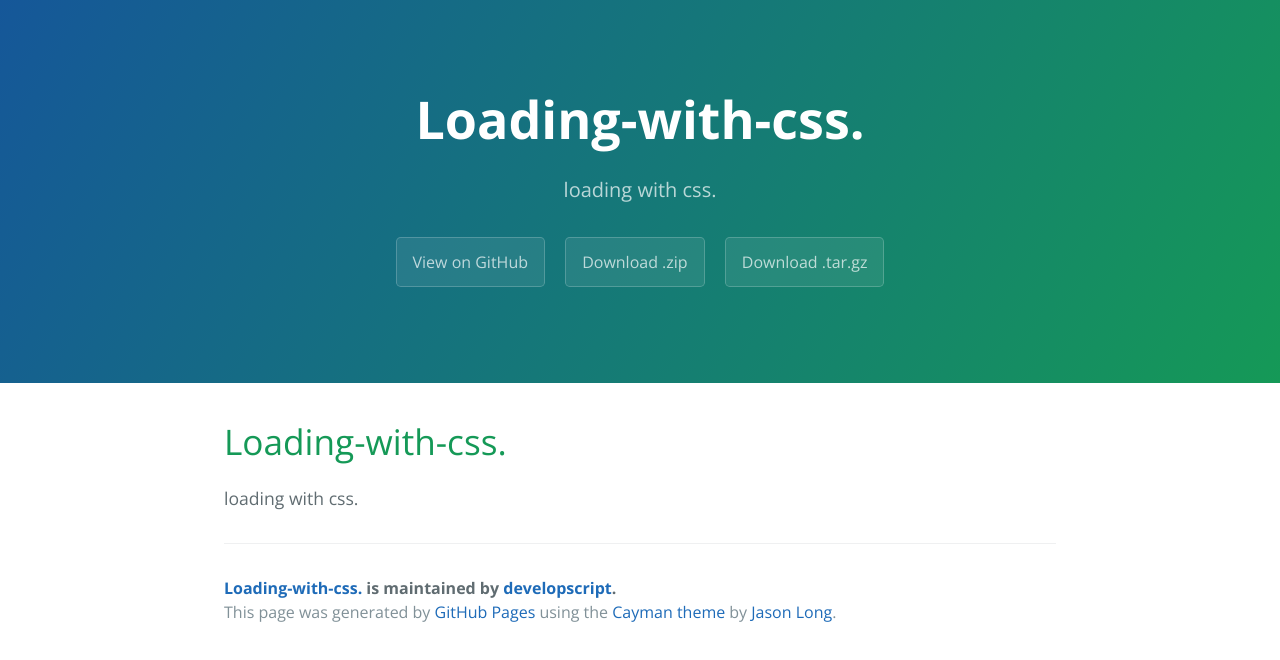
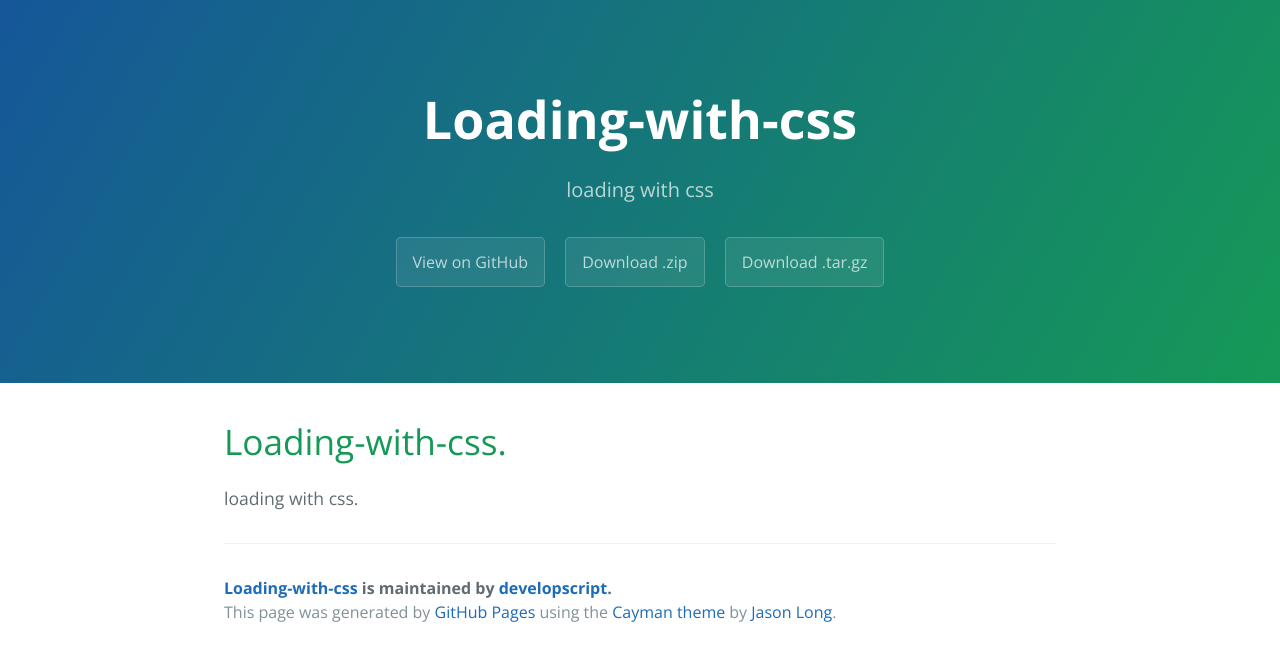
Before and after one commit to developscript/Loader-made-with-css, a plain HTML site: page index.html in a window 1280 px wide. Drawn offline with nearby package versions, Linux system fonts and the light colour scheme.

Commit message:
Create gh-pages branch via GitHub

```diff
--- a/index.html
+++ b/index.html
@@ -2,7 +2,7 @@
 <html lang="en-us">
   <head>
     <meta charset="UTF-8">
-    <title>Loading-with-css. by developscript</title>
+    <title>Loading-with-css by developscript</title>
     <meta name="viewport" content="width=device-width, initial-scale=1">
     <link rel="stylesheet" type="text/css" href="stylesheets/normalize.css" media="screen">
     <link href='https://fonts.googleapis.com/css?family=Open+Sans:400,700' rel='stylesheet' type='text/css'>
@@ -11,11 +11,11 @@
   </head>
   <body>
     <section class="page-header">
-      <h1 class="project-name">Loading-with-css.</h1>
-      <h2 class="project-tagline">loading with css.</h2>
-      <a href="https://github.com/developscript/Loading-with-css." class="btn">View on GitHub</a>
-      <a href="https://github.com/developscript/Loading-with-css./zipball/master" class="btn">Download .zip</a>
-      <a href="https://github.com/developscript/Loading-with-css./tarball/master" class="btn">Download .tar.gz</a>
+      <h1 class="project-name">Loading-with-css</h1>
+      <h2 class="project-tagline">loading with css</h2>
+      <a href="https://github.com/developscript/Loading-with-css" class="btn">View on GitHub</a>
+      <a href="https://github.com/developscript/Loading-with-css/zipball/master" class="btn">Download .zip</a>
+      <a href="https://github.com/developscript/Loading-with-css/tarball/master" class="btn">Download .tar.gz</a>
     </section>
 
     <section class="main-content">
@@ -25,7 +25,7 @@
 <p>loading with css.</p>
 
       <footer class="site-footer">
-        <span class="site-footer-owner"><a href="https://github.com/developscript/Loading-with-css.">Loading-with-css.</a> is maintained by <a href="https://github.com/developscript">developscript</a>.</span>
+        <span class="site-footer-owner"><a href="https://github.com/developscript/Loading-with-css">Loading-with-css</a> is maintained by <a href="https://github.com/developscript">developscript</a>.</span>
 
         <span class="site-footer-credits">This page was generated by <a href="https://pages.github.com">GitHub Pages</a> using the <a href="https://github.com/jasonlong/cayman-theme">Cayman theme</a> by <a href="https://twitter.com/jasonlong">Jason Long</a>.</span>
       </footer>
--- a/params.json
+++ b/params.json
@@ -1 +1 @@
-{"name":"Loading-with-css.","tagline":"loading with css.","body":"# Loading-with-css.\r\nloading with css.\r\n","google":"","note":"Don't delete this file! It's used internally to help with page regeneration."}
+{"name":"Loading-with-css","tagline":"loading with css","body":"# Loading-with-css.\r\nloading with css.\r\n","google":"","note":"Don't delete this file! It's used internally to help with page regeneration."}
```
